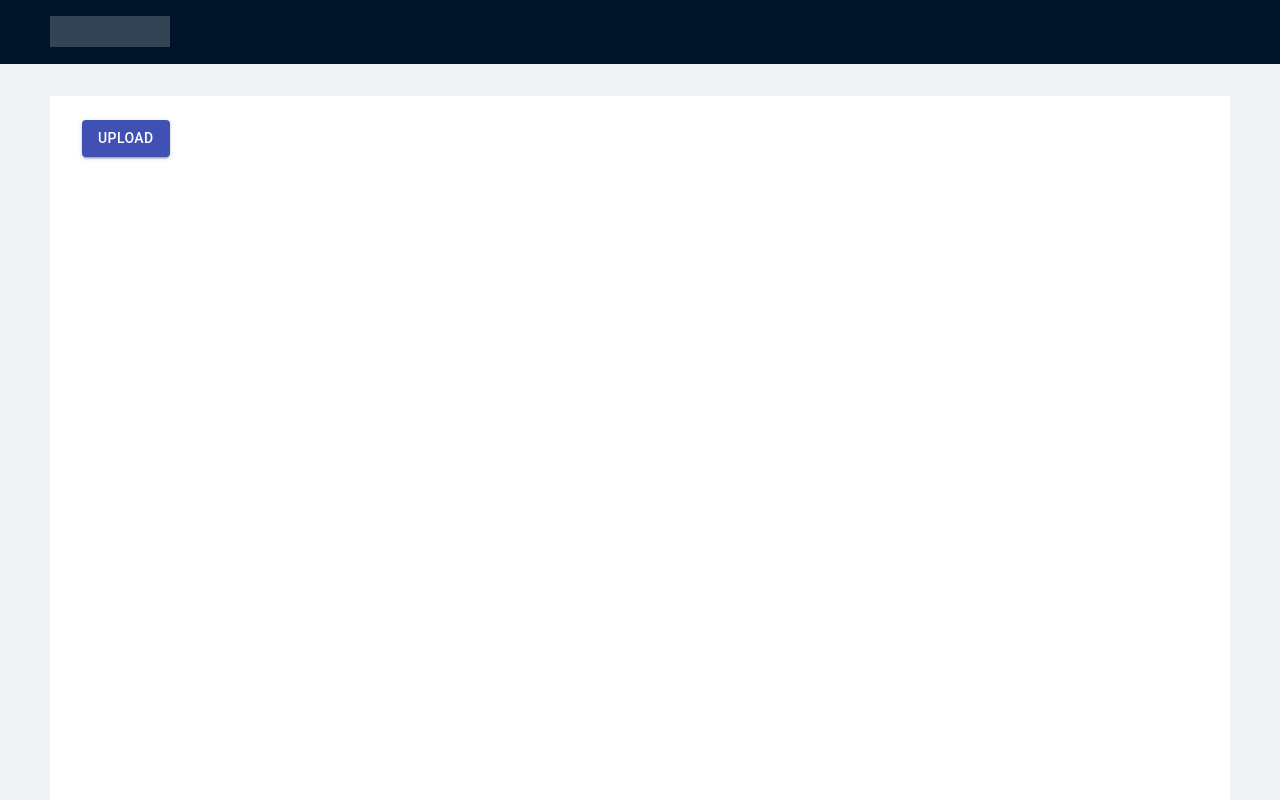
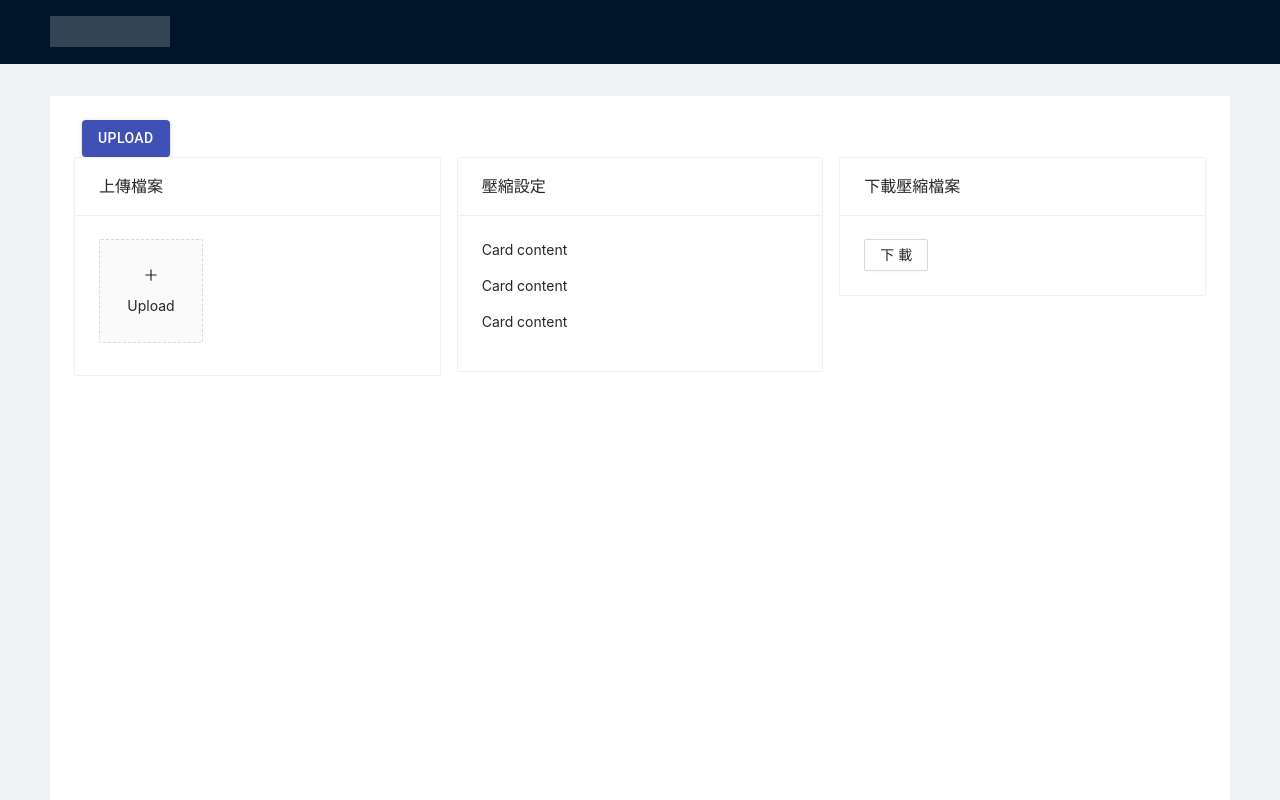
Before and after one commit to fangmai001/react-image-resize-example, a React (Create React App) app: page / in a window 1280 px wide. Shown: the top 800 px of the page. Built offline with nearby package versions, Linux system fonts and the light colour scheme.

Commit message:
20210928

```diff
--- a/src/App.js
+++ b/src/App.js
@@ -1,5 +1,6 @@
+import BasicLayout from "./BasicLayout/index"
+
 import './App.css';
-import BasicLayout from "./BasicLayout/index"
 
 function App() {
   return (
--- a/src/BasicLayout/index.js
+++ b/src/BasicLayout/index.js
@@ -10,16 +10,6 @@ import Main from '../Main/index'
 import './index.css';
 
 class BasicLayout extends Component {
-
-  state = {
-    collapsed: false,
-  }
-
-  toggle = () => {
-    this.setState({
-      collapsed: !this.state.collapsed,
-    })
-  }
 
   render() {
     const screenWidth = window.innerWidth
--- a/src/Main/index.js
+++ b/src/Main/index.js
@@ -1,13 +1,48 @@
 import React, { useState, useEffect, Fragment } from 'react';
+import {
+  Card,
+  Row,
+  Col,
+} from 'antd';
+
 import UploadButton from '../components/UploadButton'
+import UploadImage from '../components/UploadImage'
+import DownloadButton from '../components/DownloadButton'
 
 import './index.css'
 
 function Content() {
 
+  const [originFiles, setOriginFiles] = useState([])
+
+  const colLayout = {
+    xs: 24,
+    sm: 24,
+    md: 8,
+  }
+
   return (
     <div>
       <UploadButton />
+      <Row gutter={[16, 16]}>
+        <Col {...colLayout}>
+          <Card title="上傳檔案">
+            <UploadImage setOriginFiles={setOriginFiles} />
+          </Card>
+        </Col>
+        <Col {...colLayout}>
+          <Card title="壓縮設定">
+            <p>Card content</p>
+            <p>Card content</p>
+            <p>Card content</p>
+          </Card>
+        </Col>
+        <Col {...colLayout}>
+          <Card title="下載壓縮檔案">
+            <DownloadButton originFiles={originFiles} />
+          </Card>
+        </Col>
+      </Row>
     </div>
   )
 }
--- /dev/null
+++ b/src/components/DownloadButton.js
@@ -0,0 +1,27 @@
+import React, { useState, useEffect, Fragment } from 'react';
+import {
+  Button,
+} from 'antd';
+
+import ImageResize from './ImageResize'
+
+function ExportComponent(props) {
+  const { originFiles } = props
+
+  const handleFiles = () => {
+    console.log('originFiles', originFiles)
+    ImageResize(originFiles)
+  }
+
+  return (
+    <div>
+      <Button
+        onClick={handleFiles}
+      >
+        下載
+      </Button>
+    </div>
+  )
+}
+
+export default ExportComponent;
--- a/src/components/ImageResize.js
+++ b/src/components/ImageResize.js
@@ -2,9 +2,8 @@ import Resizer from "react-image-file-resizer";
 
 export default function ImageResize(files) {
 
-  const resizeFile = (file) =>
-  new Promise((resolve) => {
-
+  const resizeFile = (file) => {
+    return new Promise((resolve) => {
       const maxWidth = 1920
       // const maxWidth = 1280
       const maxHeight = 1920
@@ -33,16 +32,21 @@ export default function ImageResize(files) {
         // minWidth,
         // minHeight,
       );
-  });
+    })
+  };
+
+  const refilename = (resource) => {
+    const [filename, extension] = resource.split('.')
+    return `${filename}(resize).${extension}`
+  }
 
   const onChange = async (file) => {
     try {
       const image = await resizeFile(file);
-      console.log('image', image);
 
       const element = document.createElement('a');
       const url = window.URL.createObjectURL(image);
-      const filename = image.name;
+      const filename = refilename(image.name);
       element.href = url;
       element.download = filename;
       element.click();
--- /dev/null
+++ b/src/components/UploadImage.js
@@ -0,0 +1,90 @@
+import React, { useState, useEffect, Fragment } from 'react';
+import {
+  Upload,
+  Modal,
+} from 'antd';
+import { PlusOutlined } from '@ant-design/icons';
+
+function ExportComponent(props) {
+  const { setOriginFiles } = props
+
+  const [previewImage, setPreviewImage] = useState(false)
+  const [previewVisible, setPreviewVisible] = useState('')
+  const [previewTitle, setPreviewTitle] = useState('')
+  const [fileList, setFileList] = useState([])
+
+  const getBase64 = (file) => {
+    return new Promise((resolve, reject) => {
+      const reader = new FileReader();
+      reader.readAsDataURL(file);
+      reader.onload = () => resolve(reader.result);
+      reader.onerror = error => reject(error);
+    });
+  }
+
+  const handlePreview = async file => {
+    if (!file.url && !file.preview) {
+      file.preview = await getBase64(file.originFileObj);
+    }
+
+    setPreviewImage(file.url || file.preview)
+    setPreviewVisible(true)
+    setPreviewTitle(file.name || file.url.substring(file.url.lastIndexOf('/') + 1))
+  }
+
+  const handleCancel = () => {
+    setPreviewVisible(false)
+  }
+
+  const handleChange = (info) => {
+    const customInfo = info
+    customInfo.file.status = 'done'
+
+    const originFiles = []
+    customInfo.fileList.forEach(({ originFileObj }) => {
+      originFiles.push(originFileObj)
+    })
+
+    setFileList(customInfo.fileList)
+    setOriginFiles(originFiles)
+  }
+
+  const uploadButton = (
+    <div>
+      <PlusOutlined />
+      <div style={{ marginTop: 8 }}>Upload</div>
+    </div>
+  );
+
+  console.log('fileList', fileList)
+
+  return (
+    <div>
+      <Upload
+        listType="picture-card"
+        fileList={fileList}
+        multiple
+        customRequest={() => {}}
+        onPreview={handlePreview}
+        onChange={handleChange}
+        showUploadList={{
+          showPreviewIcon: true,
+          showRemoveIcon: true,
+          showDownloadIcon: false,
+        }}
+      >
+        {uploadButton}
+      </Upload>
+      <Modal
+        visible={previewVisible}
+        title={previewTitle}
+        footer={null}
+        onCancel={handleCancel}
+      >
+        <img alt={previewTitle} style={{ width: '100%' }} src={previewImage} />
+      </Modal>
+    </div>
+  )
+}
+
+export default ExportComponent;
```
Lines whose indentation alone changed are shown as unchanged.
